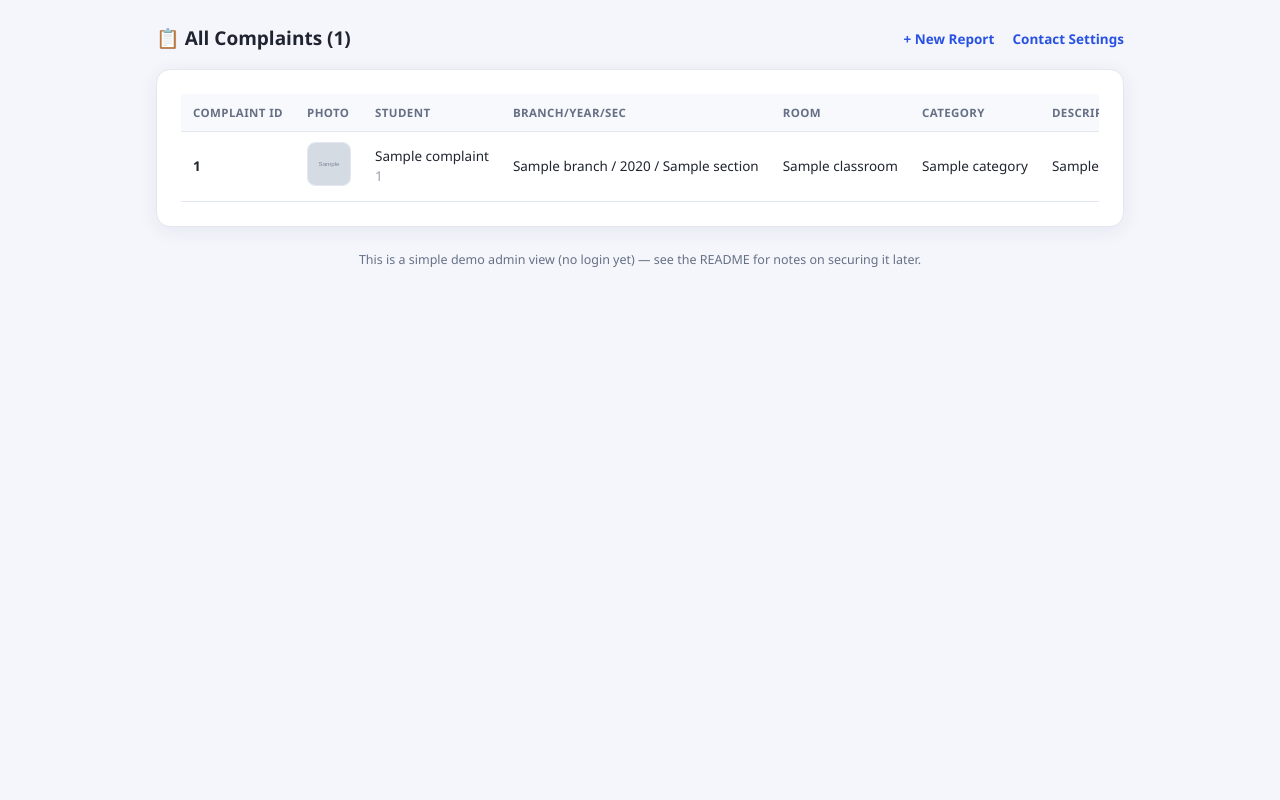
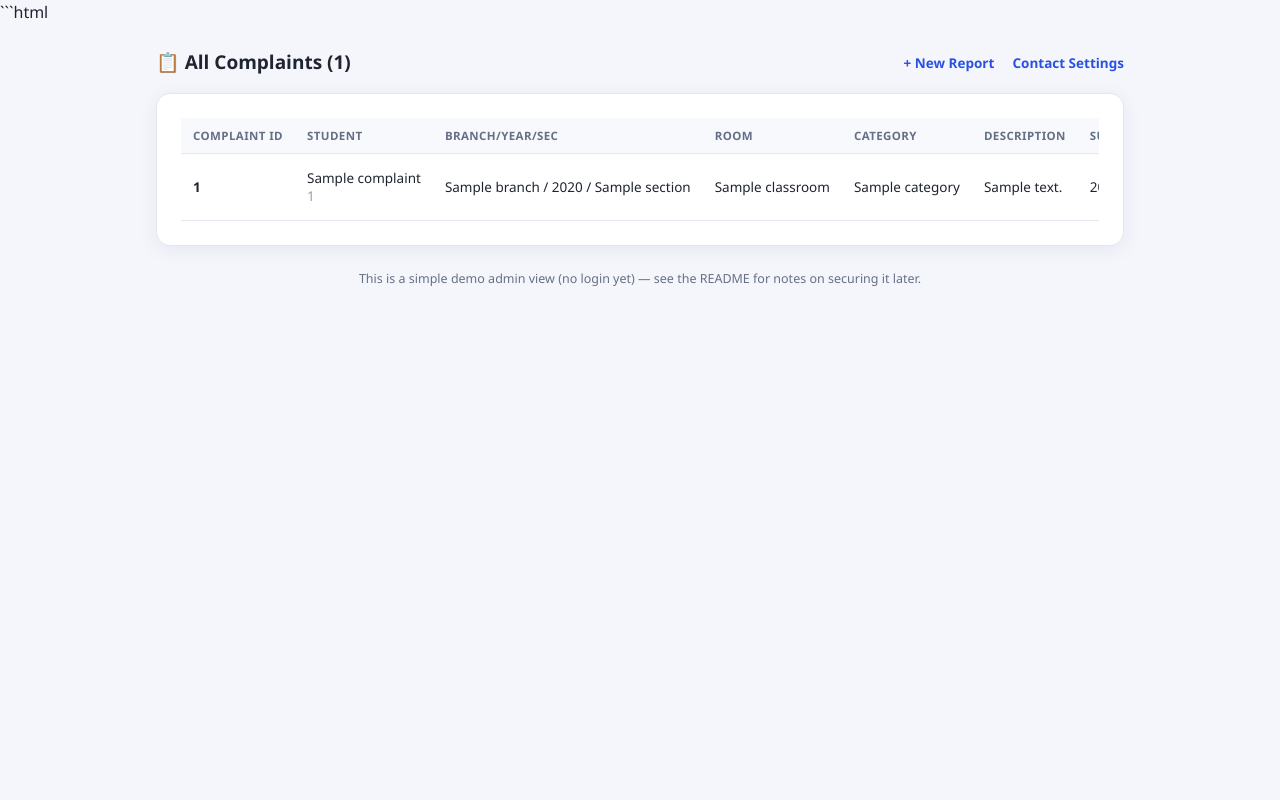
Before and after one commit to muppidivarshini59/smart-classroom-issue-reporting, a Flask app: page /admin/complaints in a window 1280 px wide. Run offline with Flask 3, Linux system fonts and the light colour scheme; grey boxes marked "Sample" are stand-in pictures; a database or web service that is not in the repository returns one stand-in record (values such as "Sample title"); some libraries are stand-ins or nearby versions.

Commit message:
Remove photo column from admin complaints

````diff
--- a/templates/admin_complaints.html
+++ b/templates/admin_complaints.html
@@ -1,28 +1,41 @@
+```html
 {% extends "base.html" %}
+
 {% block title %}All Complaints - Admin View{% endblock %}
 
 {% block body %}
+
 <div class="page-wrap wide">
+
   <div class="top-nav" style="margin-top:24px">
+
     <h1 class="page-title">📋 All Complaints ({{ complaints|length }})</h1>
+
     <div class="links">
       <a href="{{ url_for('report_form') }}">+ New Report</a>
       <a href="{{ url_for('admin_settings') }}">Contact Settings</a>
     </div>
+
   </div>
 
   <div class="card">
+
     {% if complaints|length == 0 %}
+
       <div class="empty-state">
-        No complaints submitted yet. Scan a room QR code (or open <code>/report?room=101</code>) to create one.
+        No complaints submitted yet. Scan a room QR code (or open
+        <code>/report?room=101</code>) to create one.
       </div>
+
     {% else %}
+
       <div class="table-wrap">
+
         <table>
+
           <thead>
             <tr>
               <th>Complaint ID</th>
-              <th>Photo</th>
               <th>Student</th>
               <th>Branch/Year/Sec</th>
               <th>Room</th>
@@ -32,42 +45,93 @@
               <th>Status</th>
             </tr>
           </thead>
+
           <tbody>
+
             {% for c in complaints %}
+
             <tr>
-              <td><strong>{{ c["complaint_id"] }}</strong></td>
+
               <td>
-                {% if c["photo_filename"] %}
-                  <img class="photo-thumb" src="{{ url_for('static', filename='uploads/' + c['photo_filename']) }}" alt="photo">
-                {% else %}
-                  —
-                {% endif %}
+                <strong>{{ c["complaint_id"] }}</strong>
               </td>
-              <td>{{ c["name"] }}<br><span style="color:#98a2b3">{{ c["student_id"] }}</span></td>
-              <td>{{ c["branch"] }} / {{ c["year"] }} / {{ c["section"] }}</td>
-              <td>{{ c["classroom"] }}</td>
-              <td>{{ c["category"] }}</td>
-              <td style="white-space:normal;max-width:220px">{{ c["description"] }}</td>
-              <td>{{ c["created_at"] }}</td>
+
               <td>
-                <form action="{{ url_for('update_status', complaint_id=c['complaint_id']) }}" method="POST">
-                  <select name="status" class="status-select" onchange="this.form.submit()">
+                {{ c["name"] }}<br>
+                <span style="color:#98a2b3">{{ c["student_id"] }}</span>
+              </td>
+
+              <td>
+                {{ c["branch"] }} / {{ c["year"] }} / {{ c["section"] }}
+              </td>
+
+              <td>
+                {{ c["classroom"] }}
+              </td>
+
+              <td>
+                {{ c["category"] }}
+              </td>
+
+              <td style="white-space:normal;max-width:220px">
+                {{ c["description"] }}
+              </td>
+
+              <td>
+                {{ c["created_at"] }}
+              </td>
+
+              <td>
+
+                <form
+                  action="{{ url_for('update_status', complaint_id=c['complaint_id']) }}"
+                  method="POST"
+                >
+
+                  <select
+                    name="status"
+                    class="status-select"
+                    onchange="this.form.submit()"
+                  >
+
                     {% for s in status_options %}
-                      <option value="{{ s }}" {% if c["status"] == s %}selected{% endif %}>{{ s }}</option>
+
+                      <option
+                        value="{{ s }}"
+                        {% if c["status"] == s %}selected{% endif %}
+                      >
+                        {{ s }}
+                      </option>
+
                     {% endfor %}
+
                   </select>
+
                 </form>
+
               </td>
+
             </tr>
+
             {% endfor %}
+
           </tbody>
+
         </table>
+
       </div>
+
     {% endif %}
+
   </div>
 
   <footer class="site-footer">
+
     This is a simple demo admin view (no login yet) — see the README for notes on securing it later.
+
   </footer>
+
 </div>
+
 {% endblock %}
+```
````
